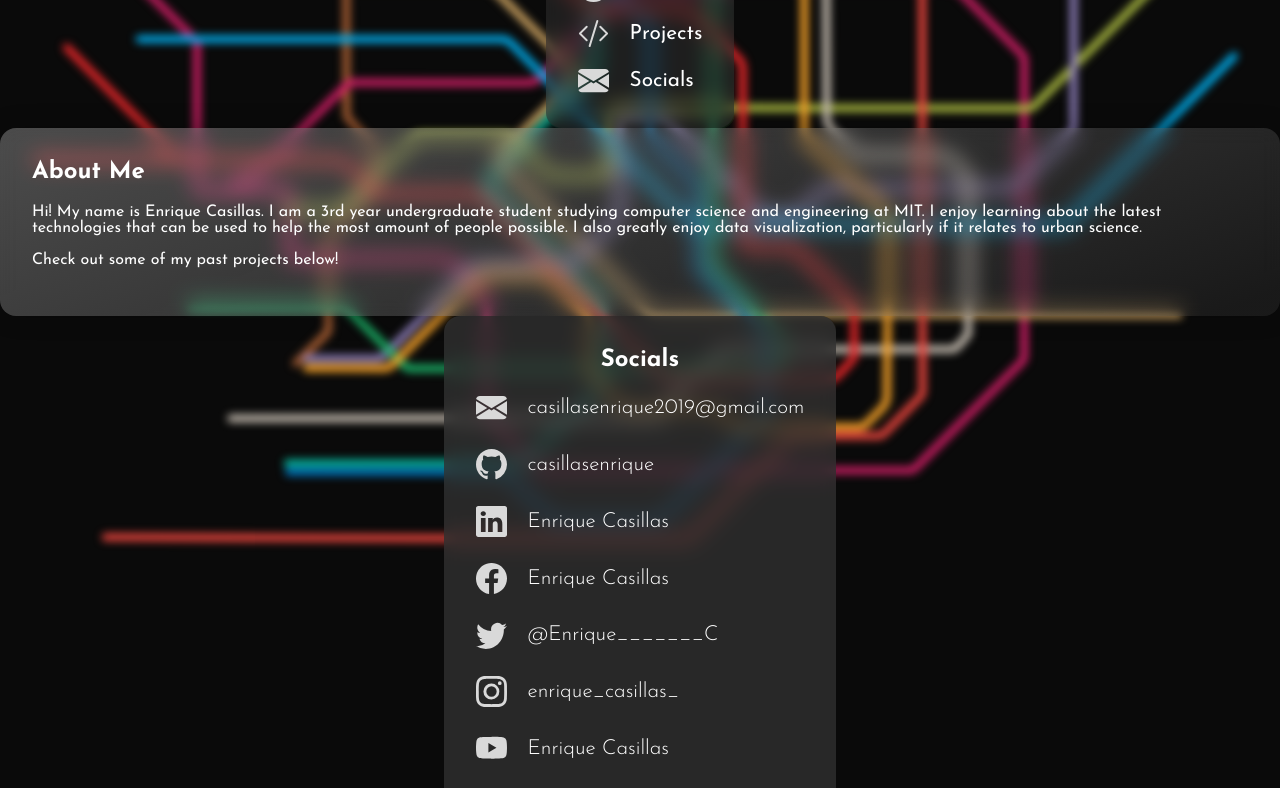
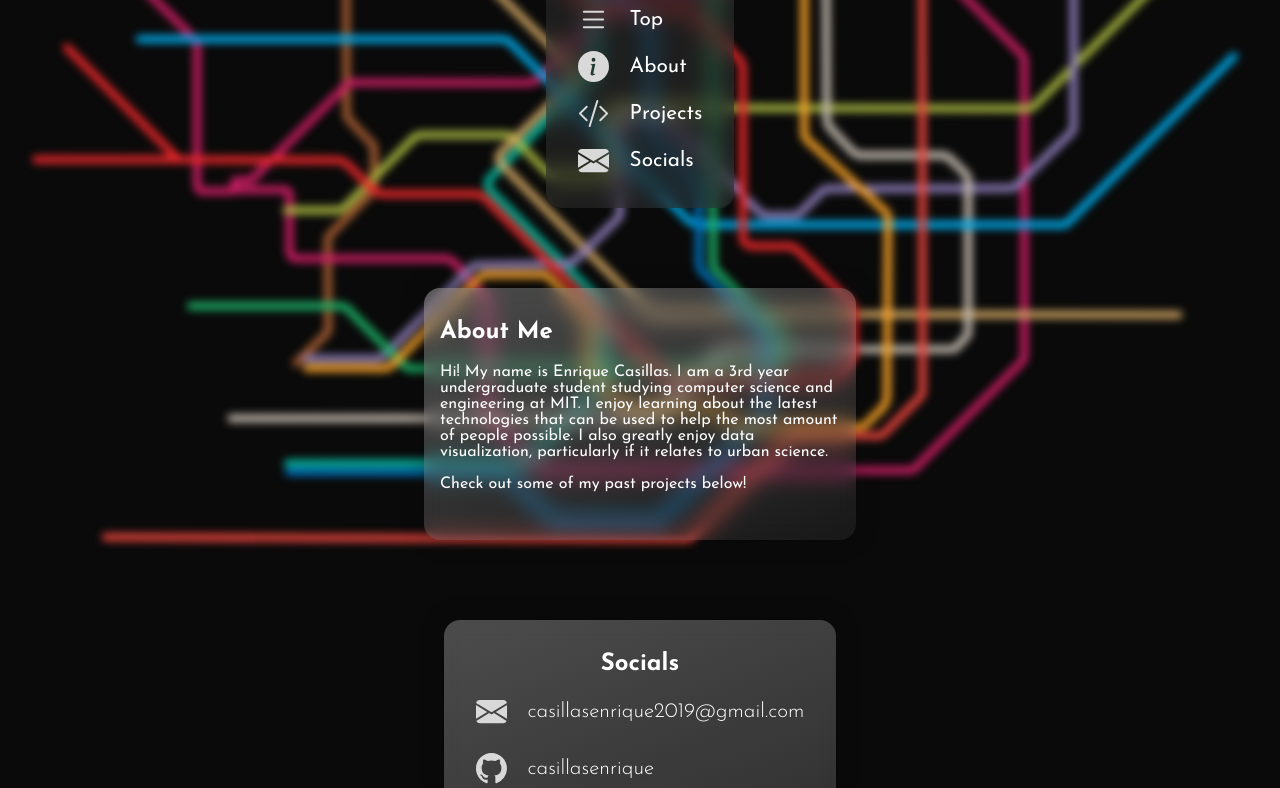
Before and after one commit to casillasenrique/personal-website, a React (Create React App) app: page /FrontPage in a window 1280 px wide. Shown: the part 260-1048 px from the top of the page. Built offline with nearby package versions, Linux system fonts and the light colour scheme.

Commit message:
Tidied things up

```diff
--- a/src/App.css
+++ b/src/App.css
@@ -5,6 +5,7 @@ body {
   background-color: #0a0a0a;
   font-family: 'Josefin Sans', sans-serif;
   color: white;
+  scroll-behavior: smooth;
 }
 
 ::selection {
--- a/src/components/AboutMe.css
+++ b/src/components/AboutMe.css
@@ -7,11 +7,9 @@
   box-shadow: 0px 0px 24px -1px rgba(0, 0, 0, 0.25);
   backdrop-filter: blur(10px);
   border-radius: 1em;
-  padding: 2em;
+  padding: 2em 1em;
   text-align: left;
-}
-
-.AboutMe h2 {
+  width: 400px;
 }
 
 .AboutMe p {
@@ -19,3 +17,10 @@
   font-weight: normal;
   mix-blend-mode: overlay;
 }
+
+/* Mobile Styling */
+@media (max-width: 500px) {
+  .AboutMe {
+    width: 80%;
+  }
+}
--- a/src/components/AboutMe.tsx
+++ b/src/components/AboutMe.tsx
@@ -2,7 +2,7 @@ import './AboutMe.css';
 
 const AboutMe = () => {
   return (
-    <div className="AboutMe">
+    <div id="about" className="AboutMe">
       <h2>About Me</h2>
       <p>
         Hi! My name is Enrique Casillas. I am a 3rd year undergraduate student
--- a/src/components/FancyLink.tsx
+++ b/src/components/FancyLink.tsx
@@ -6,6 +6,7 @@ type FancyLinkProps = {
   label: string;
   iconSrc: string;
   alt?: string;
+  newTab?: boolean;
 };
 
 const FancyLink: FunctionComponent<FancyLinkProps> = ({
@@ -13,12 +14,13 @@ const FancyLink: FunctionComponent<FancyLinkProps> = ({
   label,
   iconSrc,
   alt,
+  newTab,
 }) => {
   return (
     <a
       className="FancyLink"
       href={to}
-      target="_blank"
+      target={newTab ? `_blank` : ''}
       rel="noopener noreferrer"
     >
       <img src={iconSrc} alt={alt || 'icon'} />
--- a/src/components/Navbar.tsx
+++ b/src/components/Navbar.tsx
@@ -14,19 +14,19 @@ const Navbar = () => {
       />
       <FancyLink
         iconSrc={`${iconPath}info-circle-fill.svg`}
-        to="#"
+        to="#about"
         label="About"
         alt="icon"
       />
       <FancyLink
         iconSrc={`${iconPath}code-slash.svg`}
-        to="#"
+        to="#projects"
         label="Projects"
         alt="icon"
       />
       <FancyLink
         iconSrc={`${iconPath}envelope-fill.svg`}
-        to="#"
+        to="#socials"
         label="Socials"
         alt="icon"
       />
--- a/src/components/SocialsCard.css
+++ b/src/components/SocialsCard.css
@@ -1,10 +1,17 @@
 .SocialsCard-container {
   padding: 2em;
-  border-radius: 1em;
   display: flex;
   flex-direction: column;
+
+  background: linear-gradient(
+    157.81deg,
+    rgba(171, 171, 171, 0.4) 3.65%,
+    rgba(171, 171, 171, 0.1) 96.08%
+  );
+  box-shadow: 0px 0px 24px -1px rgba(0, 0, 0, 0.25);
   backdrop-filter: blur(10px);
-  background-color: rgba(51, 51, 51, 0.749);
+  border-radius: 1em;
+  /* border: 1px solid gray; */
 }
 
 .links {
@@ -19,10 +26,6 @@ h2 {
 }
 
 @media (max-width: 500px) {
-  .SocialsCard-container {
-    background: rgba(51, 51, 51, 0.5);
-  }
-
   .links {
     align-items: center;
   }
--- a/src/components/SocialsCard.tsx
+++ b/src/components/SocialsCard.tsx
@@ -6,7 +6,7 @@ const iconPath = process.env.PUBLIC_URL + '/images/';
 
 const SocialsCard = () => {
   return (
-    <div className="SocialsCard-container">
+    <div id="socials" className="SocialsCard-container">
       <h2>Socials</h2>
       <div className="links">
         <FancyLink
@@ -14,48 +14,56 @@ const SocialsCard = () => {
           label="casillasenrique2019@gmail.com"
           iconSrc={`${iconPath}envelope-fill.svg`}
           alt="Email: "
+          newTab={true}
         />
         <FancyLink
           to="https://github.com/casillasenrique"
           label="casillasenrique"
           iconSrc={`${iconPath}github.svg`}
           alt="GitHub: "
+          newTab={true}
         />
         <FancyLink
           to="https://www.linkedin.com/in/enrique-casillas-910018193/"
           label="Enrique Casillas"
           iconSrc={`${iconPath}linkedin.svg`}
           alt="LinkedIn: "
+          newTab={true}
         />
         <FancyLink
           to="https://www.facebook.com/enrique.casillas.9003"
           label="Enrique Casillas"
           iconSrc={`${iconPath}facebook.svg`}
           alt="Facebook: "
+          newTab={true}
         />
         <FancyLink
           to="https://twitter.com/Enrique_______C"
           label="@Enrique_______C"
           iconSrc={`${iconPath}twitter.svg`}
           alt="Twitter: "
+          newTab={true}
         />
         <FancyLink
           to="https://www.instagram.com/enrique_casillas_/"
           label="enrique_casillas_"
           iconSrc={`${iconPath}instagram.svg`}
           alt="Instagram: "
+          newTab={true}
         />
         <FancyLink
           to="https://www.youtube.com/channel/UCvmqyMGr2mtnRQ5sAbVnc6A"
           label="Enrique Casillas"
           iconSrc={`${iconPath}youtube.svg`}
           alt="Youtube: "
+          newTab={true}
         />
         <FancyLink
           to="https://www.twitch.tv/yoshi654654"
           label="Yoshi654654"
           iconSrc={`${iconPath}twitch.svg`}
           alt="Twitch: "
+          newTab={true}
         />
       </div>
     </div>
--- a/src/pages/FrontPage.css
+++ b/src/pages/FrontPage.css
@@ -27,6 +27,8 @@
   display: flex;
   flex-direction: column;
   align-items: center;
+  gap: 5em;
+  margin-bottom: 20vh;
 }
 
 /* Mobile Styling */
```
